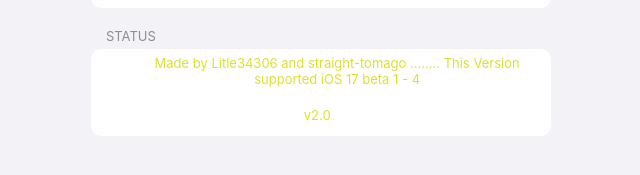
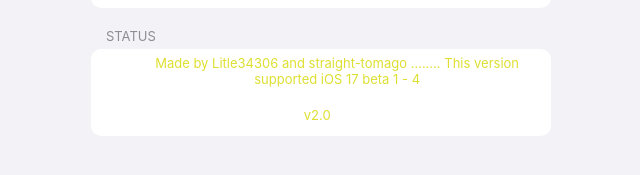
Before and after one commit to kryyyaaaa/alexander, a plain HTML site: page index.html in a window 1280 px wide. Shown: the part 461-636 px from the top of the page, 319-959 px from the left. Drawn offline with Linux system fonts and the light colour scheme.

Commit message:
Update index.html

```diff
--- a/index.html
+++ b/index.html
@@ -264,7 +264,7 @@
         <div class="setting-yl">
           Made by Litle34306 and straight-tomago
           ........
-This Version supported iOS 17 beta 1 - 4
+This version supported iOS 17 beta 1 - 4
 
 
         </div>
```
